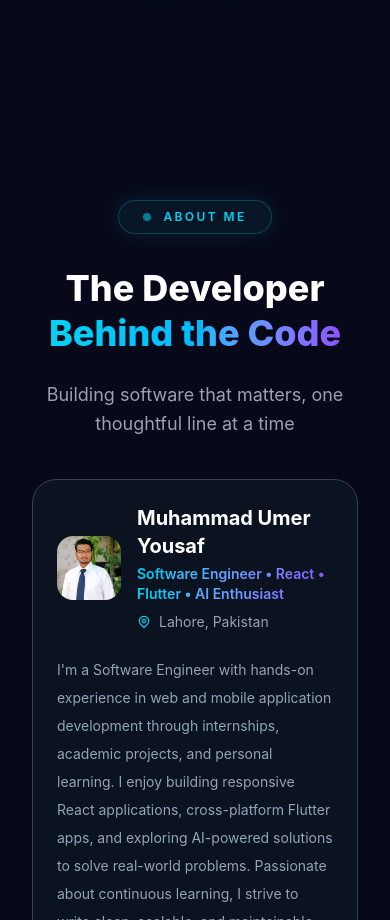
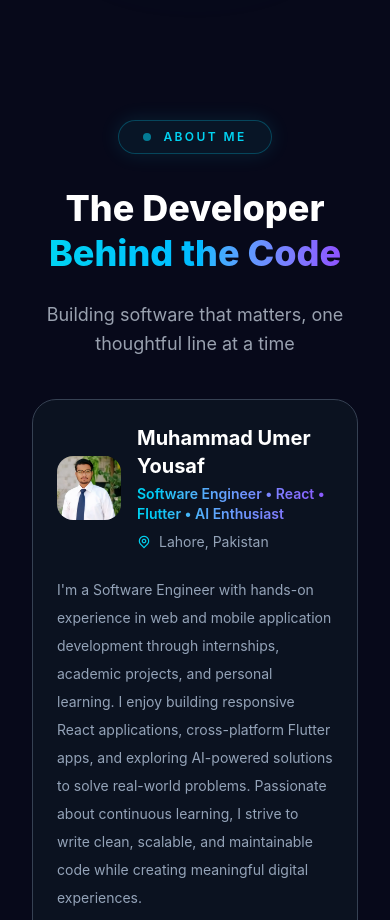
Before and after one commit to umerdev07/react-My-Personal-Portfolio, a React (Vite) app: page / in a window 390 px wide. Shown: the part 1320-2240 px from the top of the page. Built offline with nearby package versions, Linux system fonts and the light colour scheme.

Commit message:
Build Experience Section

```diff
--- a/src/componets/Section2Components/AboutMeTitleSubTitleBadge.jsx
+++ b/src/componets/Section2Components/AboutMeTitleSubTitleBadge.jsx
@@ -2,7 +2,7 @@ import React from 'react'
 
 const AboutMeTitleSubTitleBadge = () => {
   return (
-   <section className="w-full flex flex-col items-center text-center lg:mt-0 mt-110">
+   <section className="w-full flex flex-col items-center text-center lg:mt-0 mt-90">
 
       {/* Badge */}
       <div className="flex items-center gap-3 bg-[#09192a]/80 border border-cyan-500/30 rounded-full px-6 py-2 backdrop-blur-md shadow-[0_0_20px_rgba(34,211,238,0.12)]">
--- a/src/pages/section4/Experience.jsx
+++ b/src/pages/section4/Experience.jsx
@@ -3,7 +3,7 @@ import Timeline from "../../componets/Section4Components/TimeLine";
 
 const Experience = () => {
   return (
-    <div className="mt-80 lg:mt-5">
+    <div className="mt-85 lg:mt-5">
       {/* Badge */}
       <div className="flex justify-center">
         <div className="flex items-center gap-3 rounded-full border border-cyan-500/20 bg-cyan-500/10 px-5 py-2 backdrop-blur-md shadow-[0_0_20px_rgba(34,211,238,0.12)]">
```
